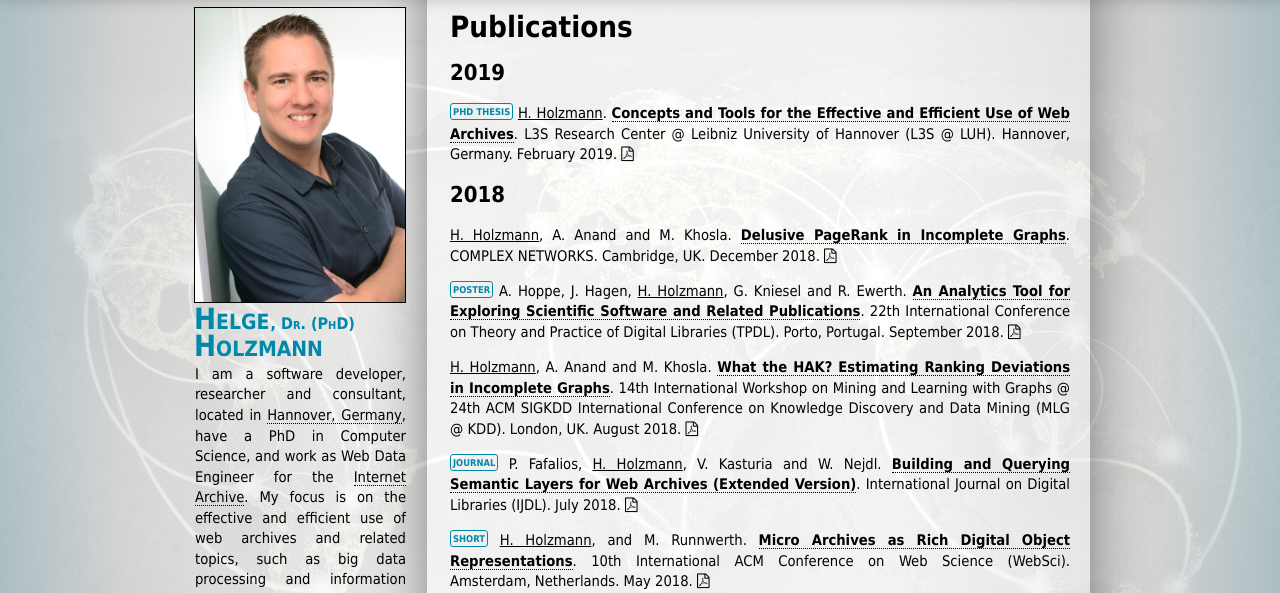
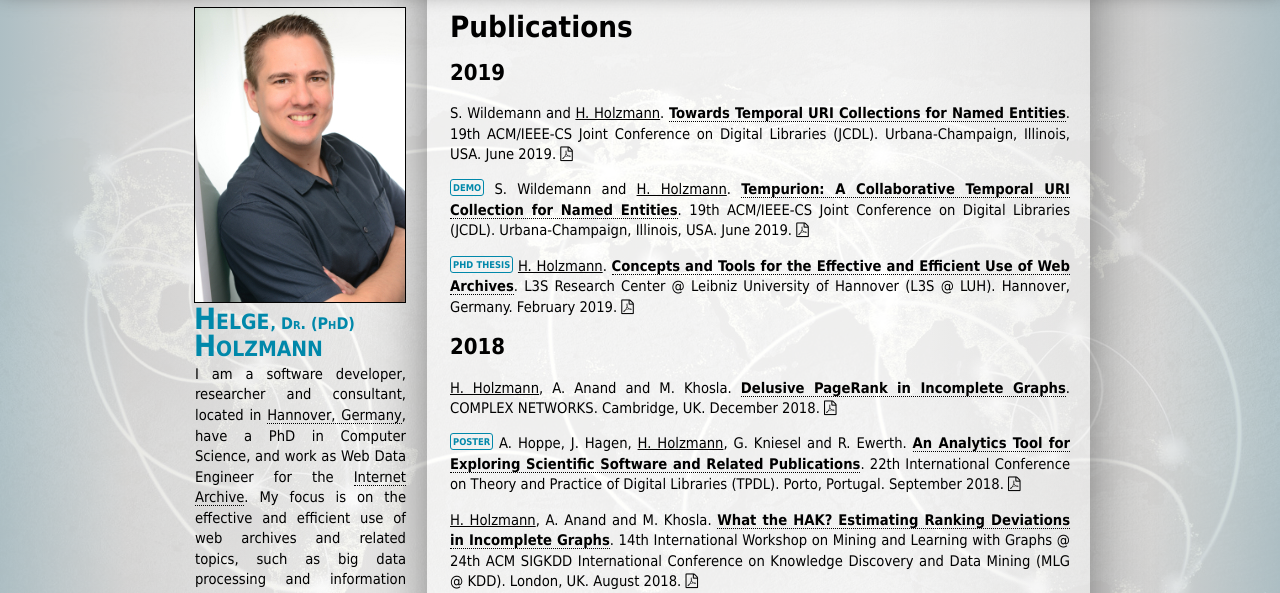
Before and after one commit to helgeho/helgeho.github.io, a plain HTML site: page publications.html in a window 1280 px wide. Shown: the part 78-671 px from the top of the page. Drawn offline with Linux system fonts and the light colour scheme.

Commit message:
update address and publications

```diff
--- a/publications.html
+++ b/publications.html
@@ -118,6 +118,42 @@
 
 
     <h2>2019</h2>
+
+        <p style="text-align: justify;">
+
+            S. Wildemann and <u>H. Holzmann</u>.
+
+                <a href="https://ieeexplore.ieee.org/document/8791127" target="_blank" style="font-weight: bold;">Towards Temporal URI Collections for Named Entities</a>.
+
+            19th ACM/IEEE-CS Joint Conference on Digital Libraries (JCDL).
+            Urbana-Champaign, Illinois, USA.
+            June 2019.
+
+
+                <a href="/papers/JCDL_2019.pdf" target="_blank" class="nodecoration">
+                    <i class="fa fa-file-pdf-o"></i>
+                </a>
+
+        </p>
+
+        <p style="text-align: justify;">
+
+                <span class="pubtype">demo</span>
+
+            S. Wildemann and <u>H. Holzmann</u>.
+
+                <a href="https://ieeexplore.ieee.org/abstract/document/8791140" target="_blank" style="font-weight: bold;">Tempurion: A Collaborative Temporal URI Collection for Named Entities</a>.
+
+            19th ACM/IEEE-CS Joint Conference on Digital Libraries (JCDL).
+            Urbana-Champaign, Illinois, USA.
+            June 2019.
+
+
+                <a href="/papers/JCDL_2019_Tempurion.pdf" target="_blank" class="nodecoration">
+                    <i class="fa fa-file-pdf-o"></i>
+                </a>
+
+        </p>
 
         <p style="text-align: justify;">
 
```
Also changed, not shown: consulting.html (+2 -2 lines), 3 other files.
